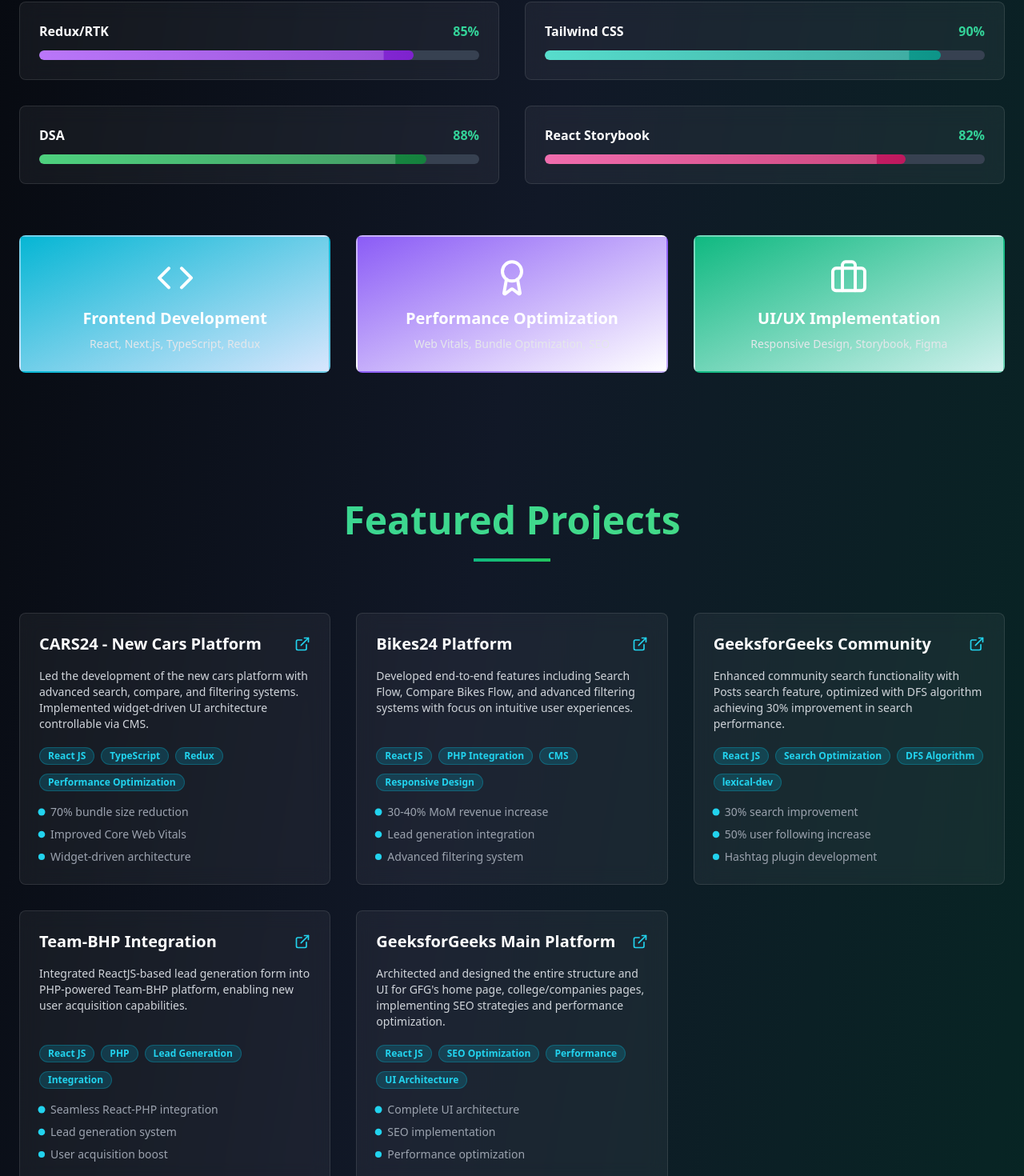
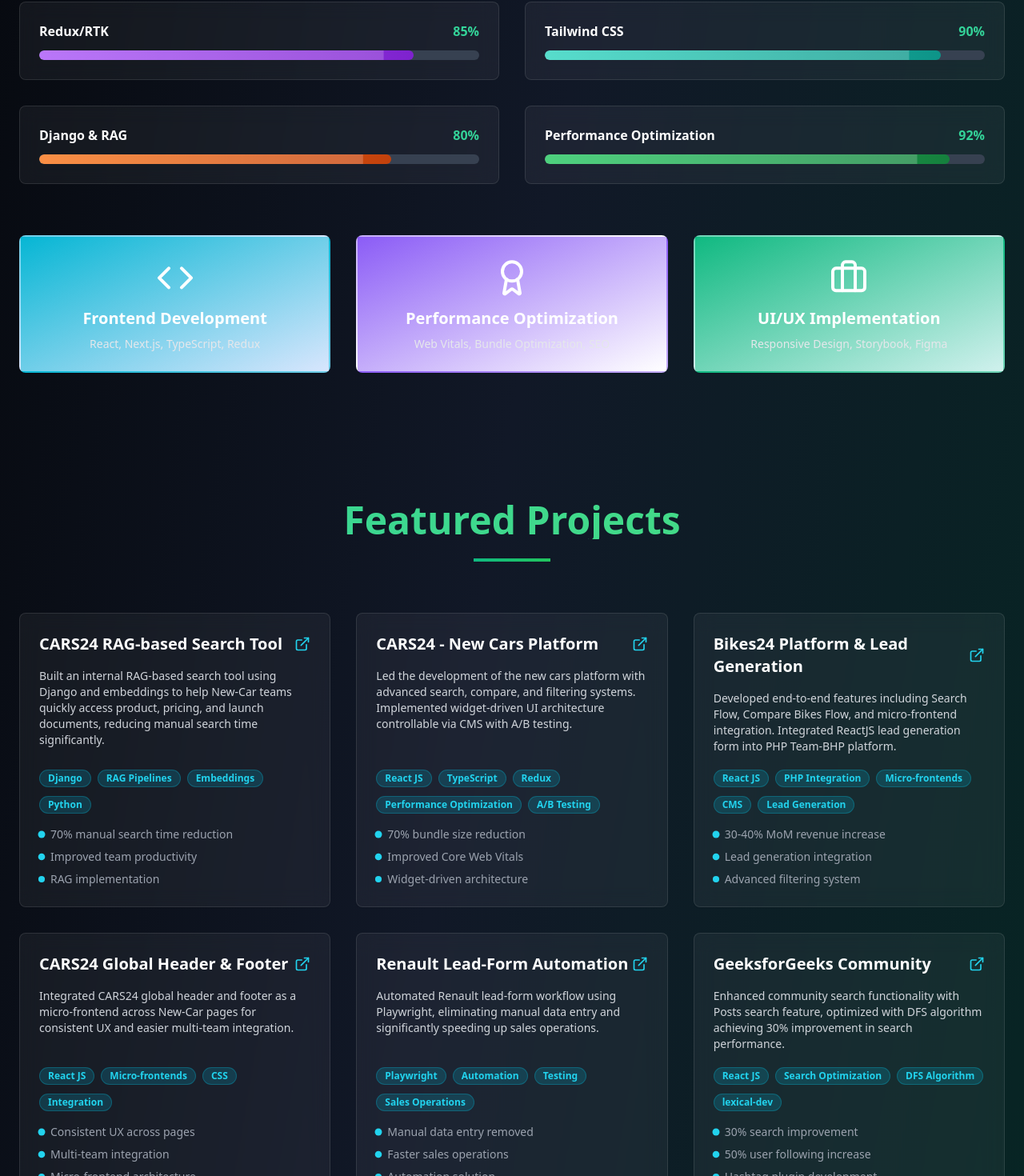
Before and after one commit to raashish1601/my-portfolio, a Next.js app: page / in a window 1280 px wide. Shown: the part 3237-4707 px from the top of the page at 80% size. Built offline with nearby package versions, Linux system fonts and the light colour scheme.

Commit message:
feat: update portfolio with latest CARS24 achievements and skills
Add recent CARS24 projects and enhanced tech skills.

#VERCEL_SKIP

Co-authored-by: Raashish Aggarwal <94279692+raashish1601@users.noreply.github.com>

```diff
--- a/app/page.tsx
+++ b/app/page.tsx
@@ -113,26 +113,50 @@ export default function Portfolio() {
     { name: "JavaScript", level: 92, color: "from-yellow-400 to-yellow-600" },
     { name: "Redux/RTK", level: 85, color: "from-purple-500 to-purple-700" },
     { name: "Tailwind CSS", level: 90, color: "from-teal-400 to-teal-600" },
-    { name: "DSA", level: 88, color: "from-green-500 to-green-700" },
-    { name: "React Storybook", level: 82, color: "from-pink-500 to-pink-700" },
+    { name: "Django & RAG", level: 80, color: "from-orange-500 to-orange-700" },
+    { name: "Performance Optimization", level: 92, color: "from-green-500 to-green-700" },
   ]
 
   const projects = [
+    {
+      title: "CARS24 RAG-based Search Tool",
+      description:
+        "Built an internal RAG-based search tool using Django and embeddings to help New-Car teams quickly access product, pricing, and launch documents, reducing manual search time significantly.",
+      tech: ["Django", "RAG Pipelines", "Embeddings", "Python"],
+      link: "https://www.cars24.com/new-cars/",
+      achievements: ["70% manual search time reduction", "Improved team productivity", "RAG implementation"],
+    },
     {
       title: "CARS24 - New Cars Platform",
       description:
-        "Led the development of the new cars platform with advanced search, compare, and filtering systems. Implemented widget-driven UI architecture controllable via CMS.",
-      tech: ["React JS", "TypeScript", "Redux", "Performance Optimization"],
+        "Led the development of the new cars platform with advanced search, compare, and filtering systems. Implemented widget-driven UI architecture controllable via CMS with A/B testing.",
+      tech: ["React JS", "TypeScript", "Redux", "Performance Optimization", "A/B Testing"],
       link: "https://www.cars24.com/new-cars/",
       achievements: ["70% bundle size reduction", "Improved Core Web Vitals", "Widget-driven architecture"],
     },
     {
-      title: "Bikes24 Platform",
+      title: "Bikes24 Platform & Lead Generation",
       description:
-        "Developed end-to-end features including Search Flow, Compare Bikes Flow, and advanced filtering systems with focus on intuitive user experiences.",
-      tech: ["React JS", "PHP Integration", "CMS", "Responsive Design"],
+        "Developed end-to-end features including Search Flow, Compare Bikes Flow, and micro-frontend integration. Integrated ReactJS lead generation form into PHP Team-BHP platform.",
+      tech: ["React JS", "PHP Integration", "Micro-frontends", "CMS", "Lead Generation"],
       link: "https://www.bikes24.com/",
       achievements: ["30-40% MoM revenue increase", "Lead generation integration", "Advanced filtering system"],
+    },
+    {
+      title: "CARS24 Global Header & Footer",
+      description:
+        "Integrated CARS24 global header and footer as a micro-frontend across New-Car pages for consistent UX and easier multi-team integration.",
+      tech: ["React JS", "Micro-frontends", "CSS", "Integration"],
+      link: "https://www.cars24.com/new-cars/",
+      achievements: ["Consistent UX across pages", "Multi-team integration", "Micro-frontend architecture"],
+    },
+    {
+      title: "Renault Lead-Form Automation",
+      description:
+        "Automated Renault lead-form workflow using Playwright, eliminating manual data entry and significantly speeding up sales operations.",
+      tech: ["Playwright", "Automation", "Testing", "Sales Operations"],
+      link: "https://www.cars24.com/new-cars/",
+      achievements: ["Manual data entry removed", "Faster sales operations", "Automation solution"],
     },
     {
       title: "GeeksforGeeks Community",
@@ -142,22 +166,6 @@ export default function Portfolio() {
       link: "https://www.geeksforgeeks.org/community/",
       achievements: ["30% search improvement", "50% user following increase", "Hashtag plugin development"],
     },
-    {
-      title: "Team-BHP Integration",
-      description:
-        "Integrated ReactJS-based lead generation form into PHP-powered Team-BHP platform, enabling new user acquisition capabilities.",
-      tech: ["React JS", "PHP", "Lead Generation", "Integration"],
-      link: "https://www.team-bhp.com/forum/shifting-gears/292536-argentina-play-exhibition-match-october-2025-kochi-kerala.html",
-      achievements: ["Seamless React-PHP integration", "Lead generation system", "User acquisition boost"],
-    },
-    {
-      title: "GeeksforGeeks Main Platform",
-      description:
-        "Architected and designed the entire structure and UI for GFG's home page, college/companies pages, implementing SEO strategies and performance optimization.",
-      tech: ["React JS", "SEO Optimization", "Performance", "UI Architecture"],
-      link: "https://www.geeksforgeeks.org/",
-      achievements: ["Complete UI architecture", "SEO implementation", "Performance optimization"],
-    },
   ]
 
   const experience = [
@@ -168,10 +176,14 @@ export default function Portfolio() {
       location: "Gurgaon",
       logo: "https://hebbkx1anhila5yf.public.blob.vercel-storage.com/image-JEEN3Daq96FKo6ytIEfYTu8y5tLJkl.png",
       highlights: [
-        "Integrated ReactJS-based lead generation form contributing to 30-40% MoM revenue increase",
-        "Developed Search Flow, Compare Bikes Flow, and advanced filtering systems",
-        "Reduced bundle size by 70% and improved Core Web Vitals",
-        "Built reusable UI components using React Storybook",
+        "Built internal RAG-based search tool (Django + embeddings) reducing manual search time by 70%",
+        "Integrated ReactJS lead-generation form contributing to 30-40% MoM revenue increase",
+        "Integrated CARS24 global header & footer micro-frontend across New-Car pages",
+        "Delivered Search Flow, Compare Bikes Flow, Colors, Images, Videos Listing using widget-driven CMS",
+        "Ran A/B tests on UI variations to improve user engagement and click-through consistency",
+        "Reduced JS bundle size by 70% with code splitting, lazy loading, and dependency cleanup",
+        "Improved frontend security through input sanitization, safer API handling, and XSS prevention",
+        "Automated Renault lead-form workflow using Playwright for sales operations",
       ],
     },
     {
@@ -201,7 +213,6 @@ export default function Portfolio() {
     },
   ]
 
-  // Technologies data for carousel
   const technologies = [
     { name: "React JS", icon: "⚛️", color: "from-blue-400 to-cyan-400", description: "Component Library" },
     { name: "Next.js", icon: "▲", color: "from-gray-600 to-gray-800", description: "Full-Stack Framework" },
@@ -209,22 +220,12 @@ export default function Portfolio() {
     { name: "JavaScript", icon: "JS", color: "from-yellow-400 to-yellow-600", description: "Core Language" },
     { name: "Redux/RTK", icon: "🔄", color: "from-purple-500 to-purple-700", description: "State Management" },
     { name: "Tailwind CSS", icon: "🎨", color: "from-teal-400 to-teal-600", description: "Utility-First CSS" },
-    { name: "React Storybook", icon: "📚", color: "from-pink-500 to-pink-700", description: "Component Documentation" },
-    {
-      name: "Performance Optimization",
-      icon: "⚡",
-      color: "from-green-500 to-green-700",
-      description: "Web Vitals & Speed",
-    },
-    { name: "Git & GitHub", icon: "🔧", color: "from-orange-500 to-red-500", description: "Version Control" },
-    { name: "Responsive Design", icon: "📱", color: "from-indigo-500 to-purple-500", description: "Mobile-First" },
-    {
-      name: "SEO Optimization",
-      icon: "🔍",
-      color: "from-emerald-500 to-green-500",
-      description: "Search Engine Optimization",
-    },
-    { name: "CMS Integration", icon: "📝", color: "from-cyan-500 to-blue-500", description: "Content Management" },
+    { name: "Django", icon: "🐍", color: "from-green-500 to-green-700", description: "Backend Framework" },
+    { name: "RAG Pipelines", icon: "🧠", color: "from-indigo-500 to-purple-500", description: "AI Search" },
+    { name: "Performance", icon: "⚡", color: "from-orange-500 to-red-500", description: "Web Vitals & Speed" },
+    { name: "Playwright", icon: "🎭", color: "from-pink-500 to-rose-500", description: "Testing & Automation" },
+    { name: "Responsive Design", icon: "📱", color: "from-cyan-500 to-blue-500", description: "Mobile-First" },
+    { name: "Micro-frontends", icon: "🔧", color: "from-violet-500 to-purple-500", description: "Architecture" },
   ]
 
   // Loading screen
@@ -1111,6 +1112,7 @@ export default function Portfolio() {
                           whileInView={{ opacity: 1, x: 0 }}
                           transition={{ delay: i * 0.1 }}
                           viewport={{ once: true }}
+                          whileHover={{ x: 5 }}
                         >
                           <motion.div
                             className="w-1.5 h-1.5 bg-cyan-400 rounded-full mr-2"
```
